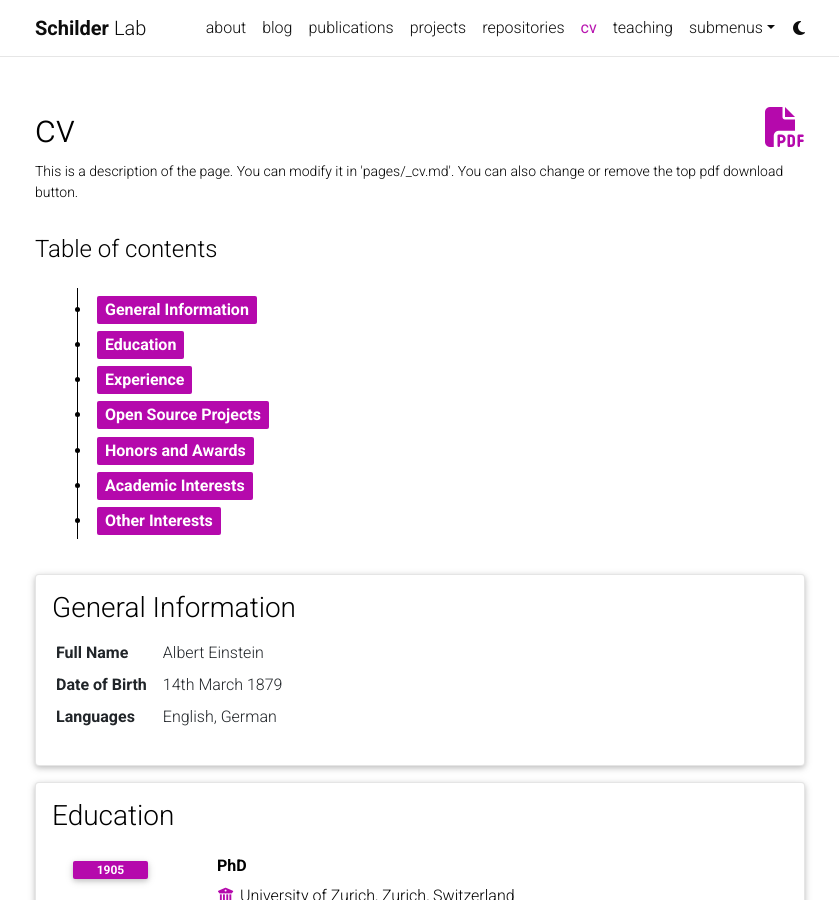
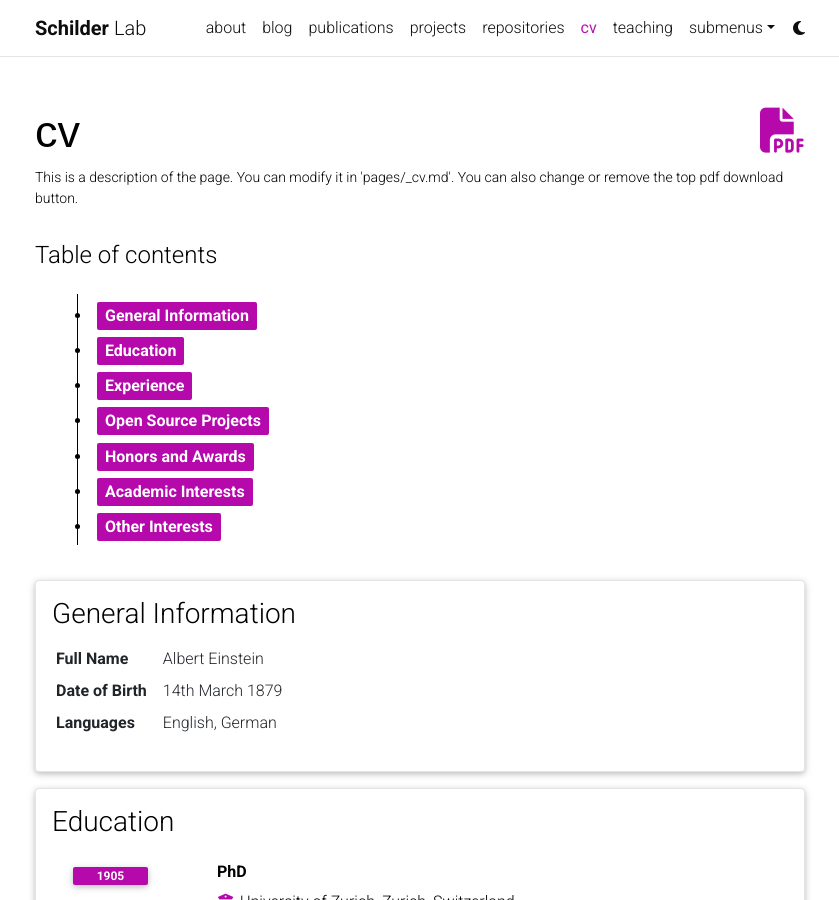
Before and after one commit to rjs360/schilder-lab, a Jekyll site: the page built from _pages/cv.md, in a window 1280 px wide and 900 px high. Shown: the whole window, without its empty margins (220-1059 px from the left). Built offline with Jekyll 4.4.1, drawn with Linux system fonts in a browser that asks for light colours; comment, search, counter and statistics services are not loaded; a style sheet for code colours, icons or effects is not loaded.

Commit message:
Update cv.html

```diff
--- a/_layouts/cv.html
+++ b/_layouts/cv.html
@@ -6,7 +6,7 @@
 <div class="post">
 
   <header class="post-header">
-    <h1 class="post-title">{{ page.title }} {% if page.cv_pdf %}<a href="{{ page.cv_pdf | prepend: 'assets/pdf/' | relative_url}}" target="_blank" rel="noopener noreferrer" class="float-right"><i class="fas fa-file-pdf"></i></a>{% endif %}</h1>
+    <h1 class="post-title" id="alt-font">{{ page.title }} {% if page.cv_pdf %}<a href="{{ page.cv_pdf | prepend: 'assets/pdf/' | relative_url}}" target="_blank" rel="noopener noreferrer" class="float-right"><i class="fas fa-file-pdf"></i></a>{% endif %}</h1>
       {% if page.description %}<p class="post-description">{{ page.description }}</p>{% endif %}
   </header>
 
```
